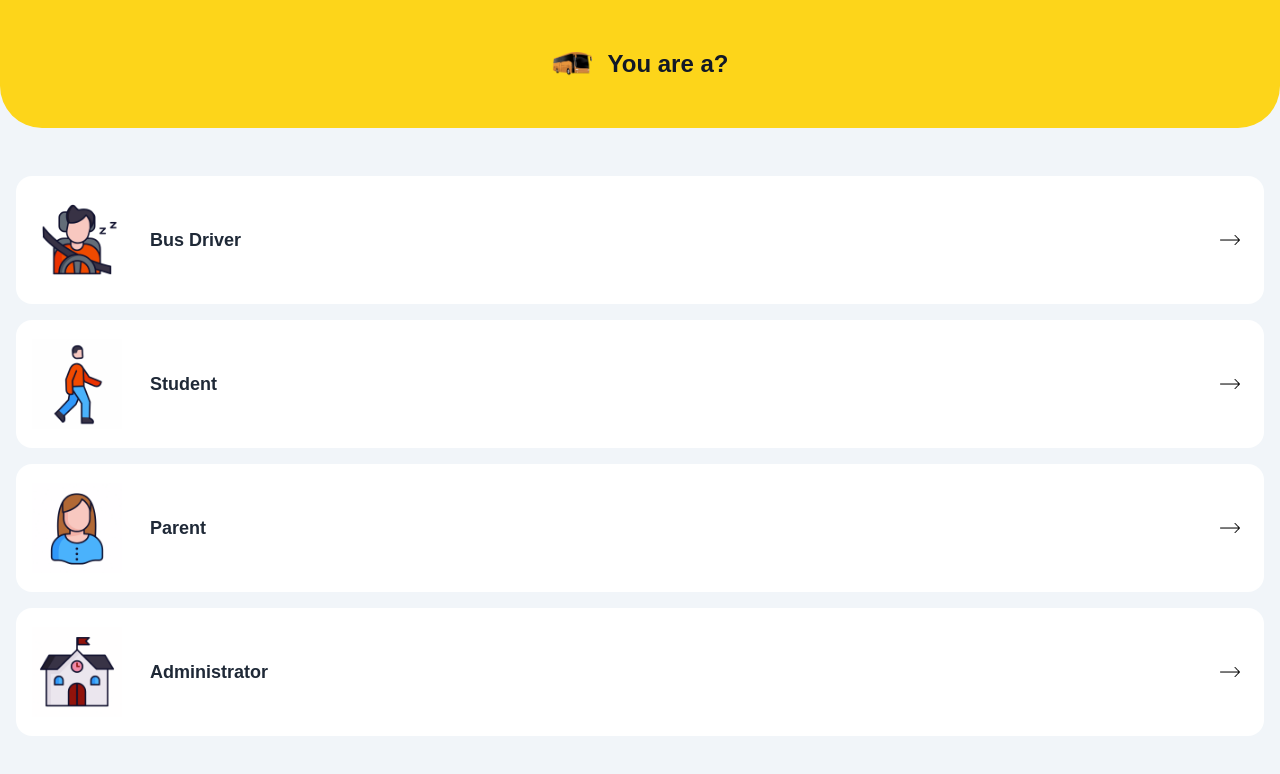
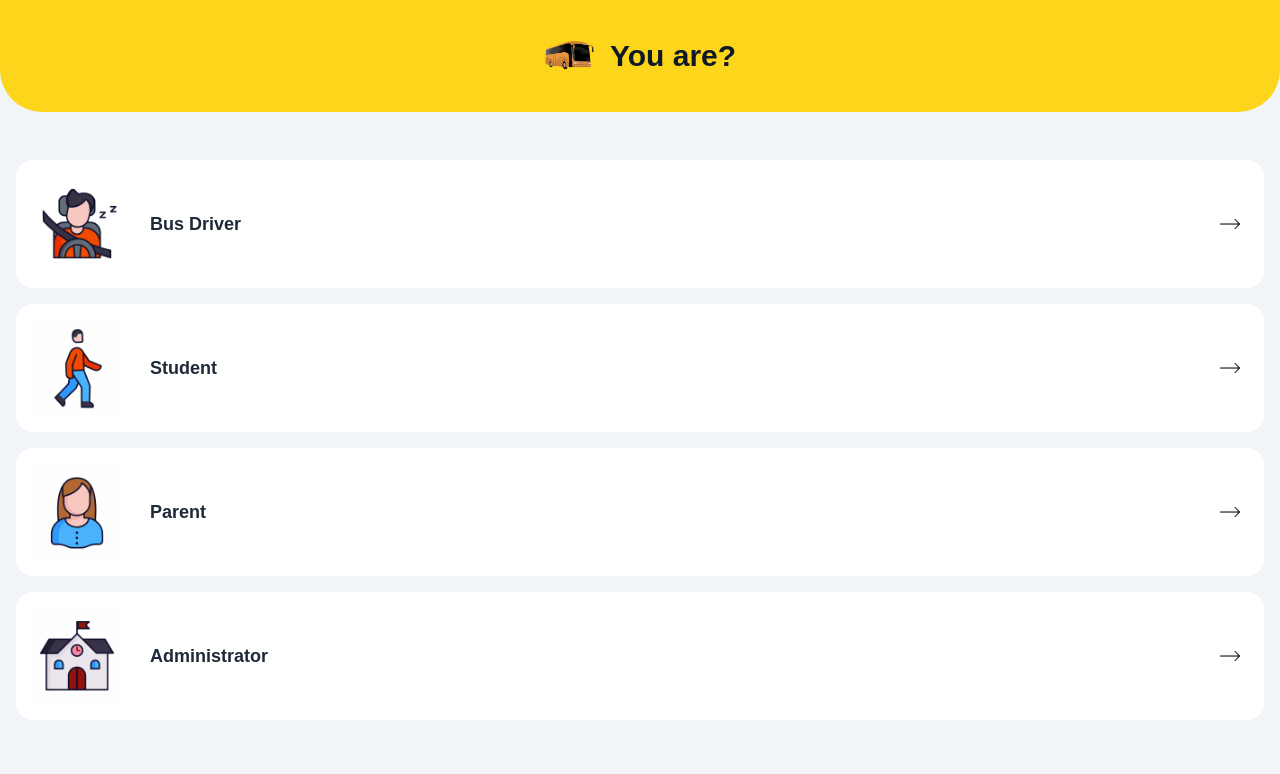
Before and after one commit to namanpunn/btrackmru, a Next.js app: page /user in a window 1280 px wide. Shown: the top 774 px of the page. Built offline with nearby package versions, Linux system fonts and the light colour scheme.

Commit message:
user page update2

```diff
--- a/components/User.js
+++ b/components/User.js
@@ -21,17 +21,17 @@ const UserRoleCard = ({ role, imageSrc, altText }) => {
 const User = () => {
   return (
     <div className="bg-slate-100 min-h-screen flex flex-col">
-      <section className="flex bg-[#FDD51A] h-32 rounded-b-[42px] mb-8 justify-center items-center font-extrabold p-4">
+      <section className="flex bg-[#FDD51A] h-28 rounded-b-[42px] mb-8 justify-center items-center font-extrabold p-4">
         <div className="flex items-center justify-center mr-4">
           <Image
             src="/images/bus2.png"
             alt="School bus"
-            width={40}
-            height={40}
+            width={50}
+            height={50}
             priority
           />
         </div>
-        <div className="text-2xl text-gray-900">You are a?</div>
+        <div className="text-3xl text-gray-900">You are?</div>
       </section>
 
       <section className="flex flex-col items-center my-4 px-4 gap-4">
```
